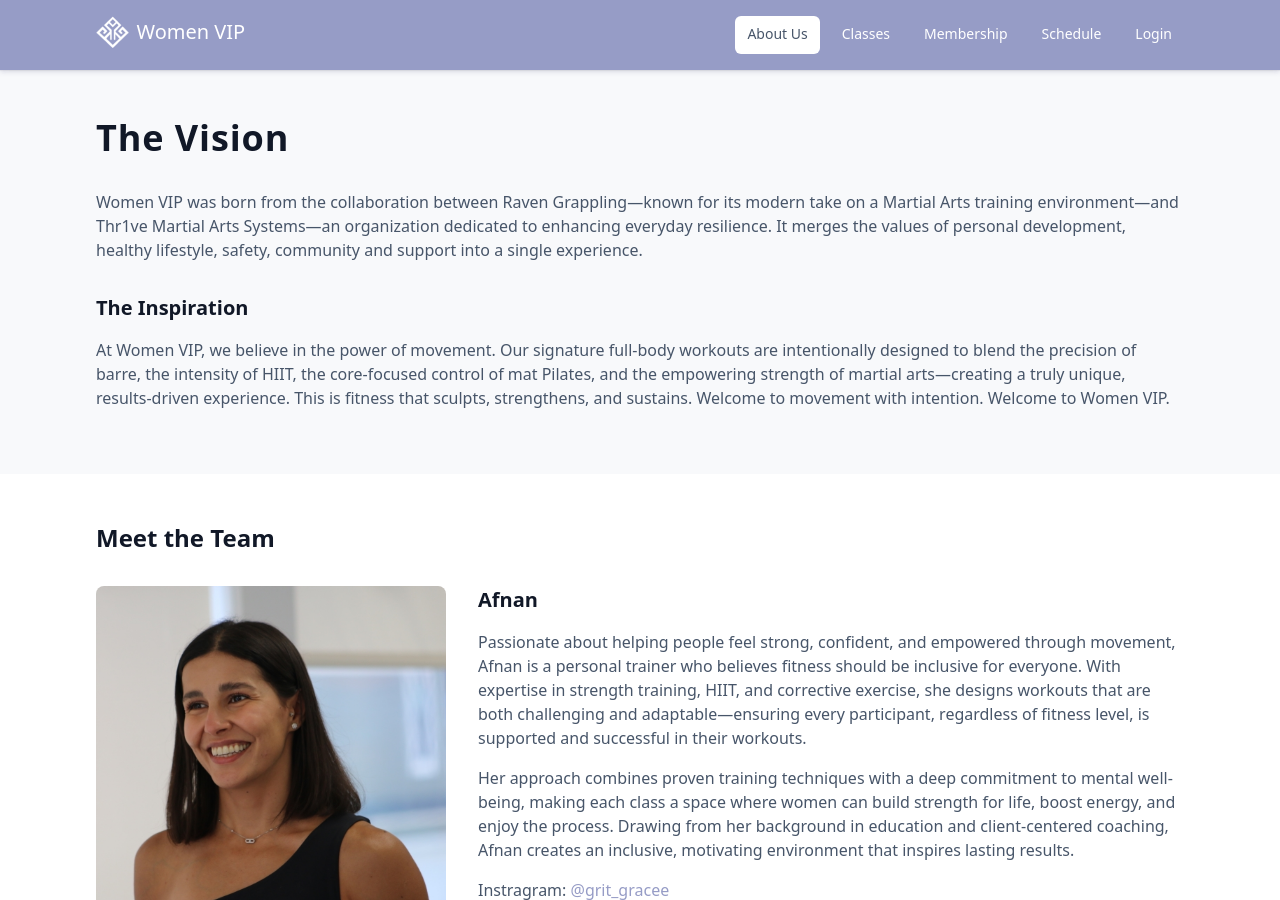
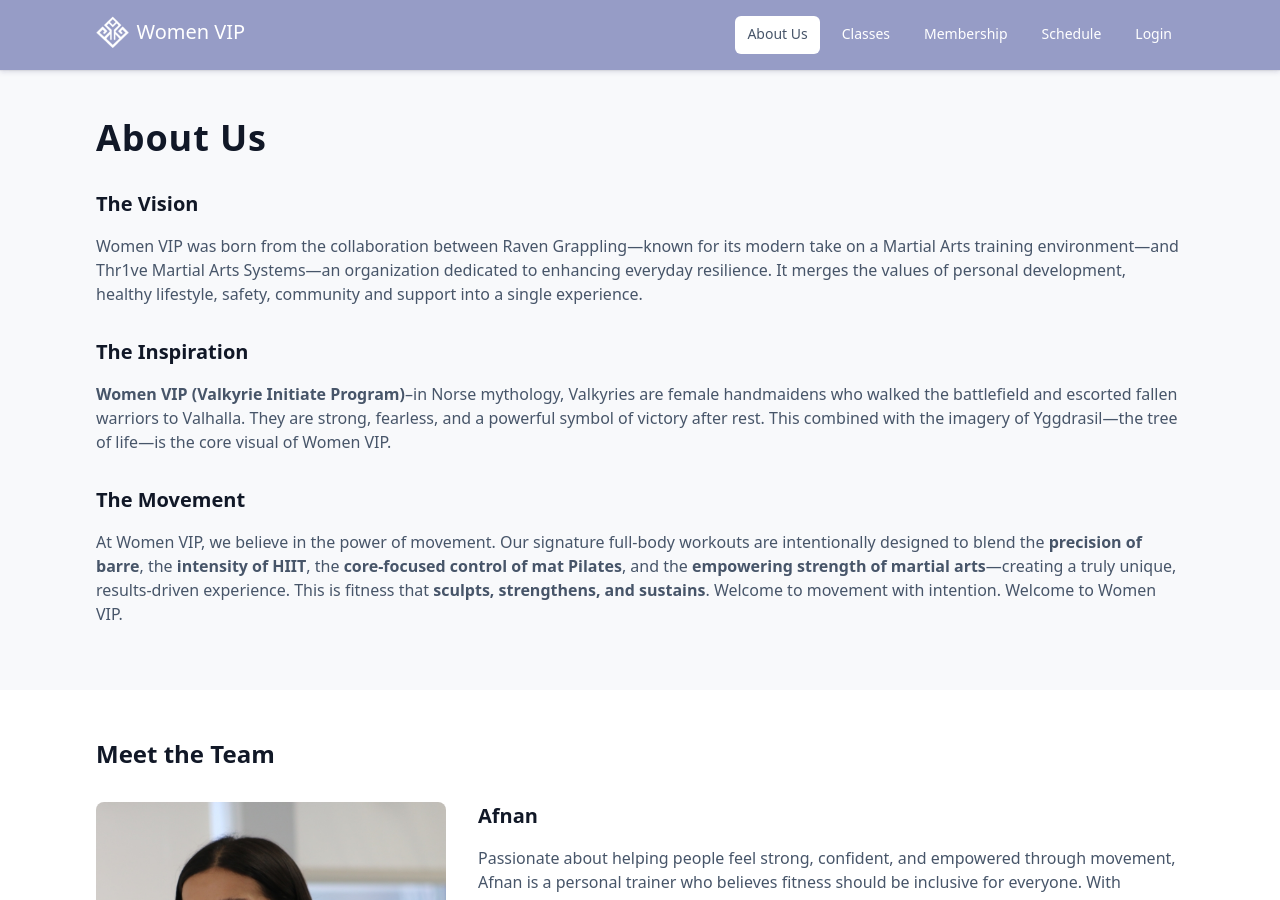
Before and after one commit to TGA-Academy/TGA-Academy.github.io, a Jekyll site: the page built from pages/about-us.html, in a window 1280 px wide and 900 px high. Built offline with Jekyll 4.4.1, drawn with Linux system fonts in a browser that asks for light colours.

Commit message:
Update about-us.html

```diff
--- a/pages/about-us.html
+++ b/pages/about-us.html
@@ -7,17 +7,20 @@
 <div class="section-bg">
   <section>
     <h1>
-The Vision
+About Us
     </h1>
+    <h3>The Vision</h3>
     <p>
 Women VIP was born from the collaboration between Raven Grappling—known for its modern take on a Martial Arts training environment—and Thr1ve Martial Arts Systems—an organization dedicated to enhancing everyday resilience. It merges the values of personal development, healthy lifestyle, safety, community and support into a single experience.
     </p>
-
     <h3>
 The Inspiration
     </h3>
     <p>
-    At Women VIP, we believe in the power of movement. Our signature full-body workouts are intentionally designed to blend the precision of barre, the intensity of HIIT, the core-focused control of mat Pilates, and the empowering strength of martial arts—creating a truly unique, results-driven experience. This is fitness that sculpts, strengthens, and sustains. Welcome to movement with intention. Welcome to Women VIP.
+<strong>Women VIP (Valkyrie Initiate Program)</strong>–in Norse mythology, Valkyries are female handmaidens who walked the battlefield and escorted fallen warriors to Valhalla. They are strong, fearless, and a powerful symbol of victory after rest. This combined with the imagery of Yggdrasil—the tree of life—is the core visual of Women VIP.
+    </p>
+    <h3>The Movement</h3>
+    <p>At Women VIP, we believe in the power of movement. Our signature full-body workouts are intentionally designed to blend the <strong>precision of barre</strong>, the <strong>intensity of HIIT</strong>, the <strong>core-focused control of mat Pilates</strong>, and the <strong>empowering strength of martial arts</strong>—creating a truly unique, results-driven experience. This is fitness that <strong>sculpts, strengthens, and sustains</strong>. Welcome to movement with intention. Welcome to Women VIP.
     </p>
   </section>
 </div>
```
